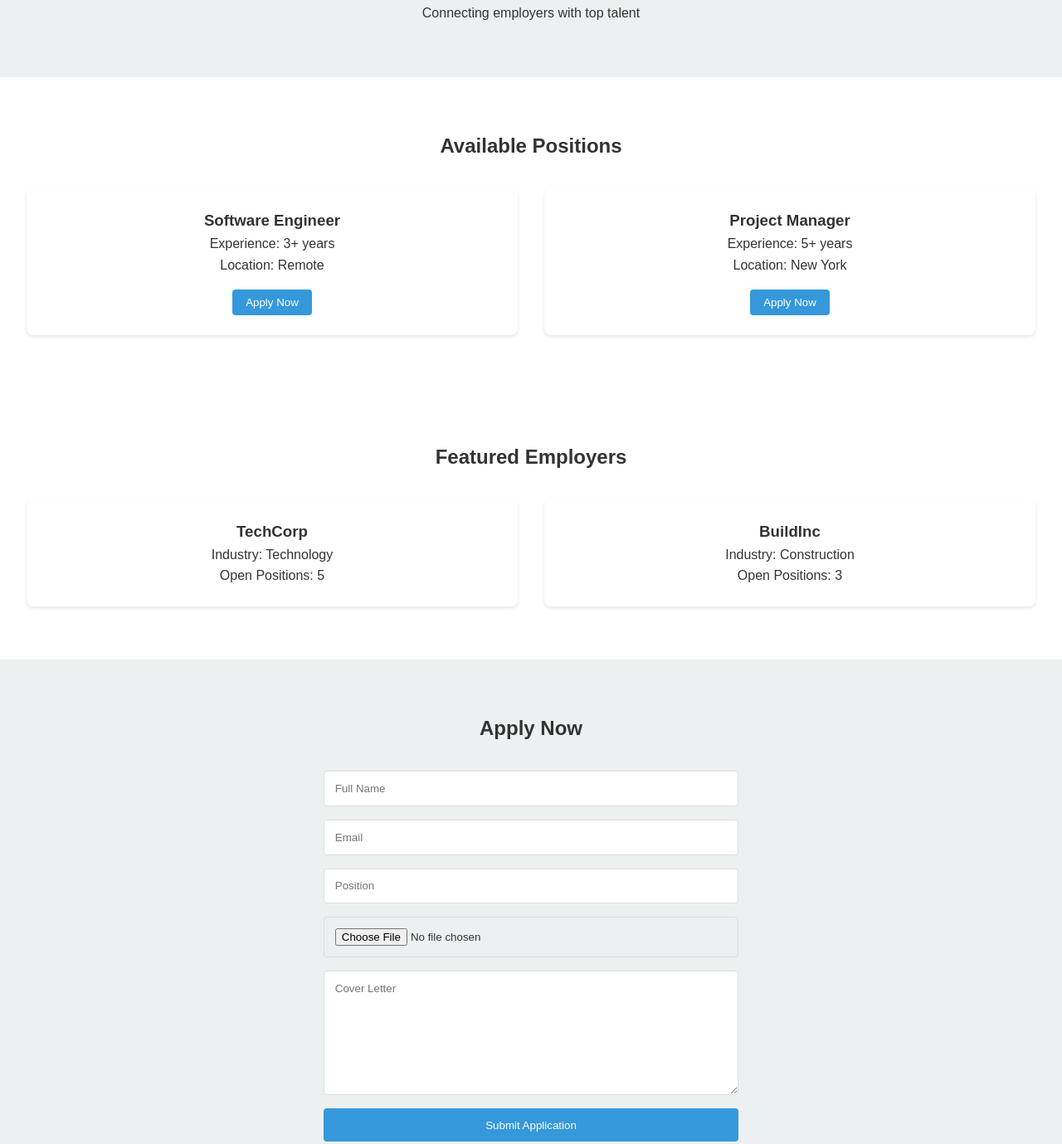
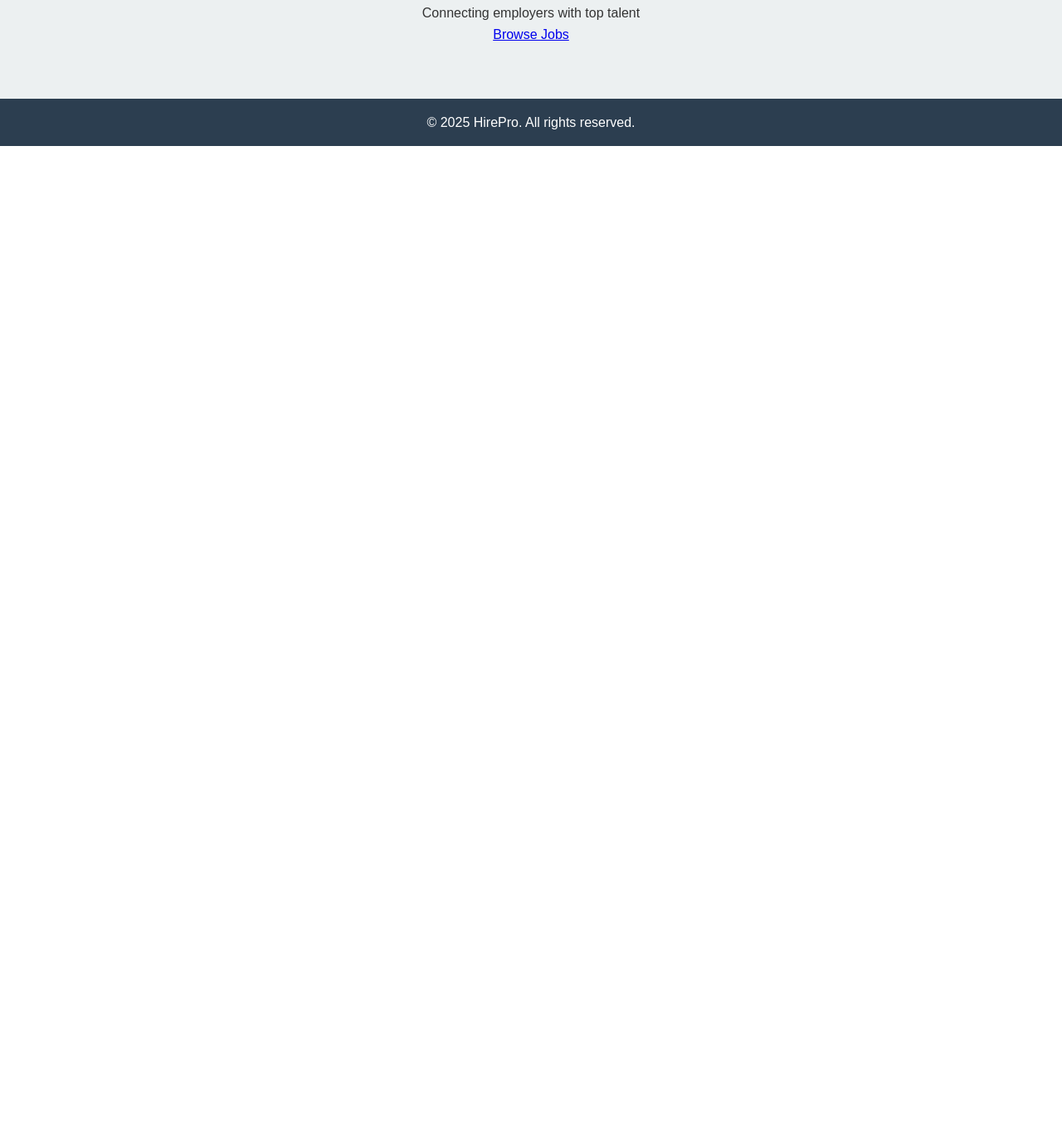
Before and after one commit to Dozie130/Website-for-skill-personel, a plain HTML site: page index.html in a window 1280 px wide. Shown: the part 211-1590 px from the top of the page at 83% size. After the commit the page ends 800 px from the top, so only its background shows below. Drawn offline with Linux system fonts and the light colour scheme.

Commit message:
Update index.html

```diff
--- a/index.html
+++ b/index.html
@@ -3,7 +3,7 @@
 <head>
     <meta charset="UTF-8">
     <meta name="viewport" content="width=device-width, initial-scale=1.0">
-    <title>Hire Skilled Personnel</title>
+    <title>HirePro - Home</title>
     <link rel="stylesheet" href="styles.css">
 </head>
 <body>
@@ -11,10 +11,10 @@
         <nav>
             <div class="logo">HirePro</div>
             <ul>
-                <li><a href="#home">Home</a></li>
-                <li><a href="#jobs">Jobs</a></li>
-                <li><a href="#employers">Employers</a></li>
-                <li><a href="#apply">Apply</a></li>
+                <li><a href="index.html">Home</a></li>
+                <li><a href="jobs.html">Jobs</a></li>
+                <li><a href="employers.html">Employers</a></li>
+                <li><a href="apply.html">Apply</a></li>
             </ul>
         </nav>
     </header>
@@ -22,59 +22,11 @@
     <section id="home">
         <h1>Find Skilled Professionals</h1>
         <p>Connecting employers with top talent</p>
-    </section>
-
-    <section id="jobs">
-        <h2>Available Positions</h2>
-        <div class="job-listings">
-            <div class="job-card">
-                <h3>Software Engineer</h3>
-                <p>Experience: 3+ years</p>
-                <p>Location: Remote</p>
-                <button class="apply-btn">Apply Now</button>
-            </div>
-            <div class="job-card">
-                <h3>Project Manager</h3>
-                <p>Experience: 5+ years</p>
-                <p>Location: New York</p>
-                <button class="apply-btn">Apply Now</button>
-            </div>
-        </div>
-    </section>
-
-    <section id="employers">
-        <h2>Featured Employers</h2>
-        <div class="employer-list">
-            <div class="employer-card">
-                <h3>TechCorp</h3>
-                <p>Industry: Technology</p>
-                <p>Open Positions: 5</p>
-            </div>
-            <div class="employer-card">
-                <h3>BuildInc</h3>
-                <p>Industry: Construction</p>
-                <p>Open Positions: 3</p>
-            </div>
-        </div>
-    </section>
-
-    <section id="apply">
-        <h2>Apply Now</h2>
-        <form id="application-form">
-            <input type="text" placeholder="Full Name" required>
-            <input type="email" placeholder="Email" required>
-            <input type="text" placeholder="Position" required>
-            <input type="file" id="resume" accept=".pdf,.doc,.docx" required>
-            <textarea placeholder="Cover Letter" required></textarea>
-            <button type="submit">Submit Application</button>
-        </form>
-        <div id="success-message" class="hidden">Application submitted successfully!</div>
+        <a href="jobs.html" class="cta-btn">Browse Jobs</a>
     </section>
 
     <footer>
         <p>© 2025 HirePro. All rights reserved.</p>
     </footer>
-
-    <script src="script.js"></script>
 </body>
 </html>
```
